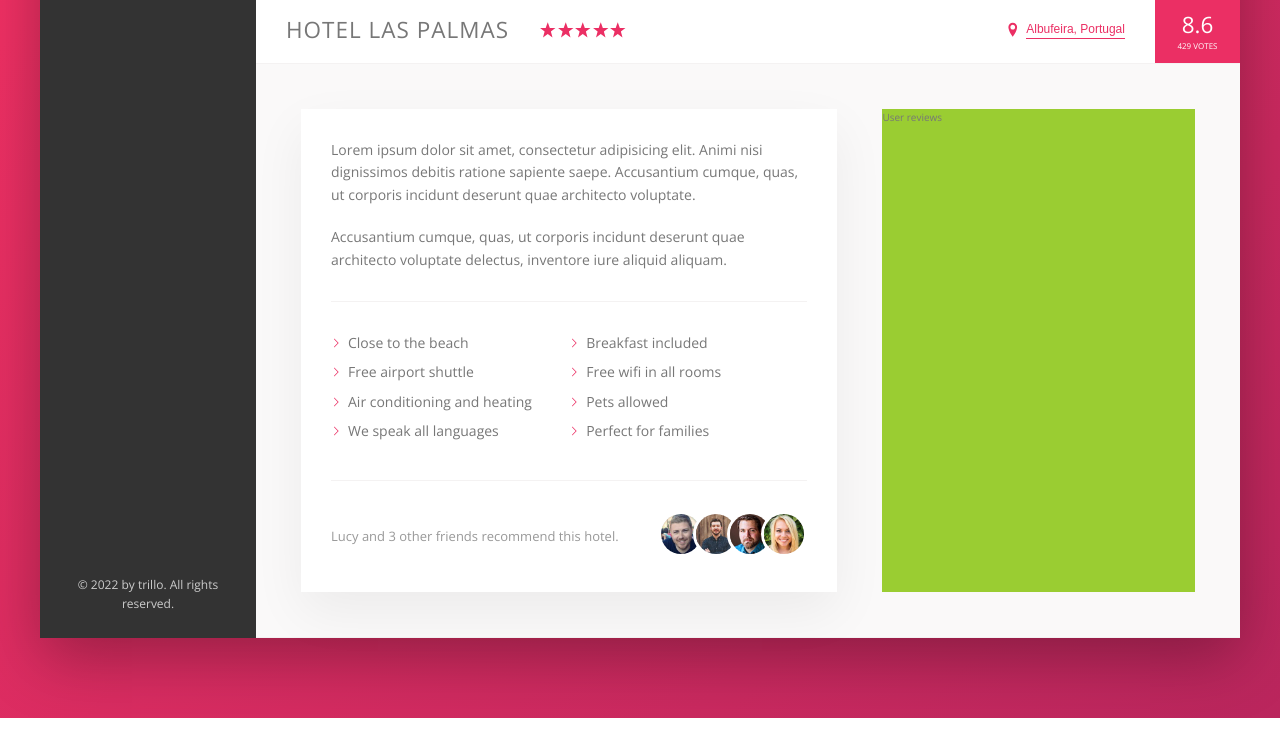
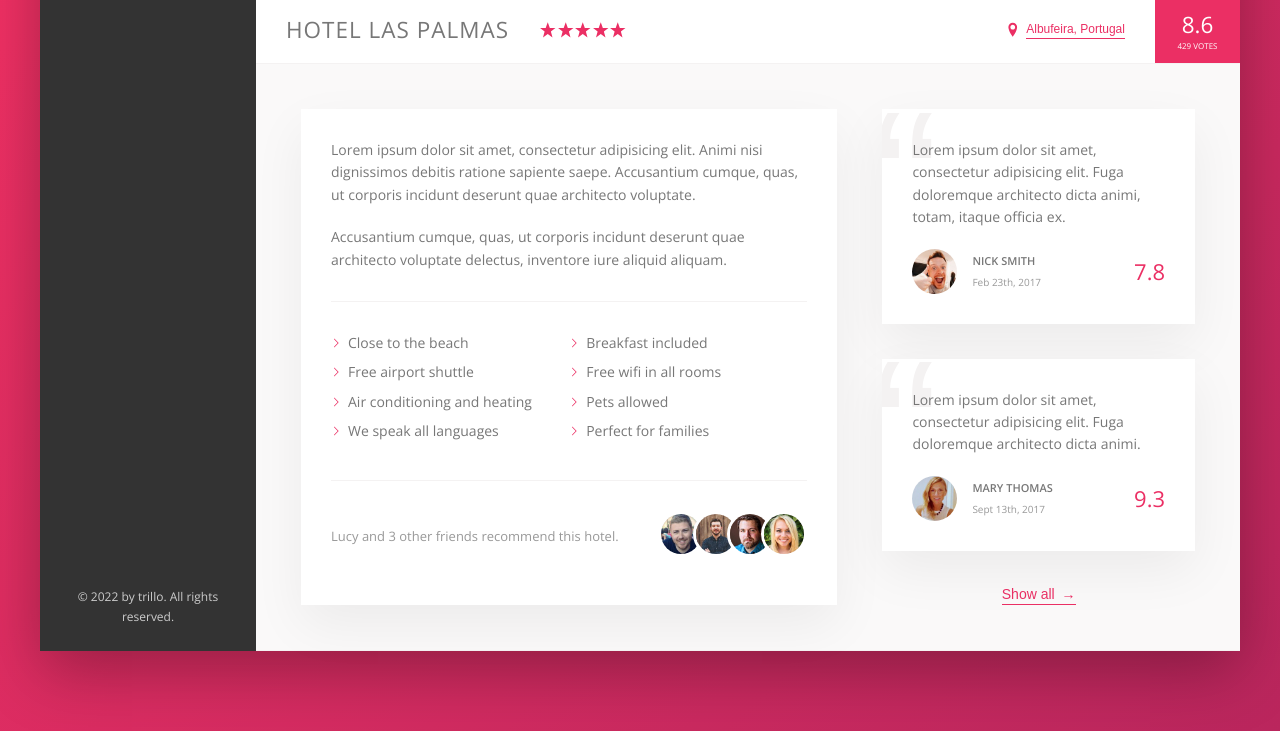
Before and after one commit to flaviobartolo/trillo, a website: page index.html in a window 1280 px wide. Shown: the part 538-1269 px from the top of the page. Drawn offline with nearby package versions, Linux system fonts and the light colour scheme.

Commit message:
Building the user reviews section

```diff
--- a/index.html
+++ b/index.html
@@ -165,7 +165,33 @@
                 </div>
               </div>
               <div class="user-reviews">
-                User reviews
+                <figure class="review">
+                  <blockquote class="review__text">
+                    Lorem ipsum dolor sit amet, consectetur adipisicing elit. Fuga doloremque architecto dicta animi, totam, itaque officia ex.
+                  </blockquote>
+                  <figcaption class="review__user">
+                    <img src="img/user-1.jpg" alt="User 1" class="review__photo">
+                    <div class="review__user-box">
+                      <p class="review__user-name">Nick Smith</p>
+                      <p class="review__user-date">Feb 23th, 2017</p>
+                    </div>
+                    <div class="review__rating">7.8</div>
+                  </figcaption>
+                </figure>
+                <figure class="review">
+                  <blockquote class="review__text">
+                    Lorem ipsum dolor sit amet, consectetur adipisicing elit. Fuga doloremque architecto dicta animi.
+                  </blockquote>
+                  <figcaption class="review__user">
+                    <img src="img/user-2.jpg" alt="User 2" class="review__photo">
+                    <div class="review__user-box">
+                      <p class="review__user-name">Mary Thomas</p>
+                      <p class="review__user-date">Sept 13th, 2017</p>
+                    </div>
+                    <div class="review__rating">9.3</div>
+                  </figcaption>
+                </figure>
+                <button class="btn-inline">Show all <span>&rarr;</span></button>
               </div>
             </div>
 
--- a/sass/_components.scss
+++ b/sass/_components.scss
@@ -293,8 +293,17 @@
   cursor: pointer;
   transition: all 0.2s;
 
+  & > span {
+    margin-left: 0.3rem;
+    transition: margin-left 0.2s;
+  }
+
   &:hover {
     color: var(--color-grey-dark-1);
+
+    span {
+      margin-left: 0.8rem;
+    }
   }
 
   &:focus {
@@ -399,3 +408,71 @@
     }
   }
 }
+
+
+/////////////////////////////////////
+// REVIEWS
+.review {
+
+  background-color: #fff;
+  box-shadow: var(--shadow-light);
+  padding: 3rem;
+  margin-bottom: 3.5rem;
+  position: relative;
+  overflow: hidden;
+
+  &__text {
+    margin-bottom: 2rem;
+    z-index: 2;
+    position: relative;
+  }
+
+  &__photo {
+    height: 4.5rem;
+    width: 4.5rem;
+    border-radius: 50%;
+    margin-right: 1.5rem;
+  }
+
+  &__user {
+
+    display: flex;
+    align-items: center;
+
+    &-box {
+      margin-right: auto;
+    }
+
+    &-name {
+      font-size: 1.1rem;
+      font-weight: 600;
+      text-transform: uppercase;
+      margin-bottom: 0.4rem;
+    }
+
+    &-date {
+      font-size: 1rem;
+      color: var(--color-grey-dark-3);
+    }
+
+  }
+
+  &__rating {
+    font-size: 2.2rem;
+    font-weight: 300;
+    color: var(--color-primary);
+  }
+
+  &::before {
+    content: '\201C';
+    font-size: 20rem;
+    color: var(--color-grey-light-2);
+    line-height: 1;
+    font-family: sans-serif;
+    position: absolute;
+    top: -2.75rem;
+    left: -1rem;
+    z-index: 1;
+  }
+
+}
--- a/sass/_layout.scss
+++ b/sass/_layout.scss
@@ -38,6 +38,7 @@
 }
 
 .detail {
+  font-size: 1.4rem;
   display: flex;
   padding: 4.5rem;
   background-color: var(--color-grey-light-1);
@@ -54,6 +55,9 @@
 }
 
 .user-reviews {
-  background-color: yellowgreen;
   flex: 1;
+
+  display: flex;
+  align-items: center;
+  flex-direction: column;
 }
```
Also changed, not shown: css/main.css, 1 other file.
